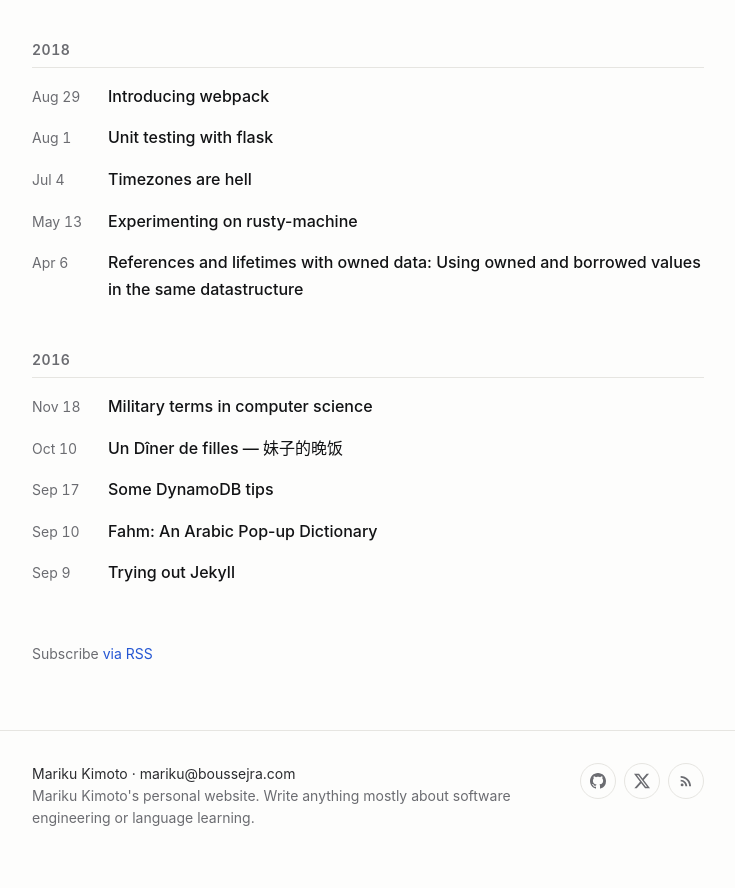
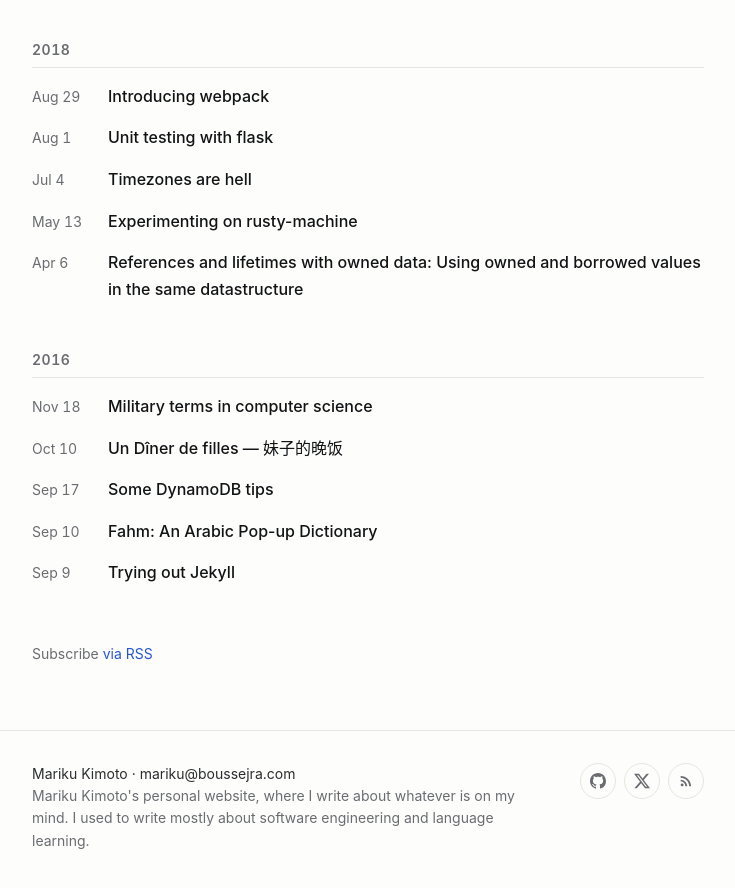
Before and after one commit to malikolivier/malikolivier.github.io, a Jekyll site: the page built from index.html, in a window 1280 px wide and 900 px high, scrolled down 804 px. Shown: the top 888 px of the window, without its empty margins (272-1007 px from the left). Built offline with Jekyll 4.4.1, drawn with Linux system fonts in a browser that asks for light colours.

Commit message:
Update the site description
It said the site is mostly about software engineering and language
learning, which stopped being true. The Japanese one also had a stray
space where YAML folded its line break.

Co-Authored-By: Claude Opus 5.5 <noreply@anthropic.com>

```diff
--- a/_config.yml
+++ b/_config.yml
@@ -19,11 +19,10 @@ author: Mariku Kimoto
 author_ja: 木本 真理究
 email: mariku@boussejra.com
 description: >
-  Mariku Kimoto's personal website. Write anything mostly about
-  software engineering or language learning.
+  Mariku Kimoto's personal website, where I write about whatever is on my mind.
+  I used to write mostly about software engineering and language learning.
 description_ja: >
-  木本 真理究(まりく)の個人サイトです。ソフトウェア開発・言語学習などについていろいろ書いています。
-  ご精読ありがとうございます。
+  木本 真理究(まりく)の個人サイトです。気になったことをいろいろ書いています。ソフトウェア開発・言語学習などについて書いていた時期もあります。ご精読ありがとうございます。
 baseurl: "" # the subpath of your site, e.g. /blog
 url: "https://boussejra.com" # the base hostname & protocol for your site
 twitter_username: kimoto_mariku
```
